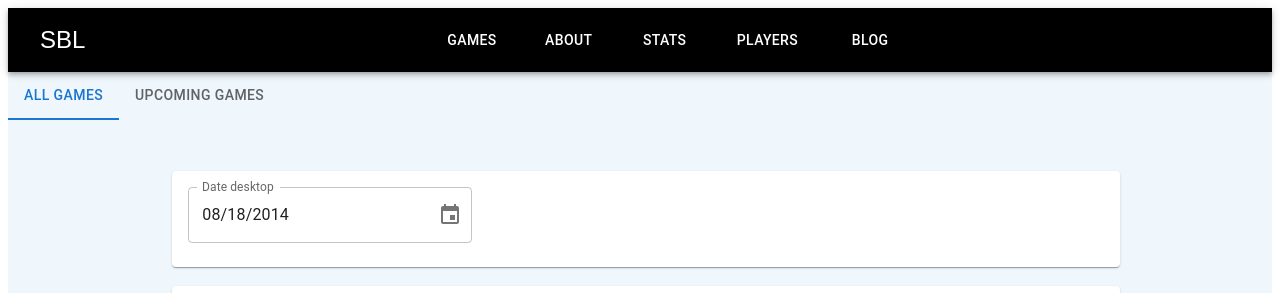
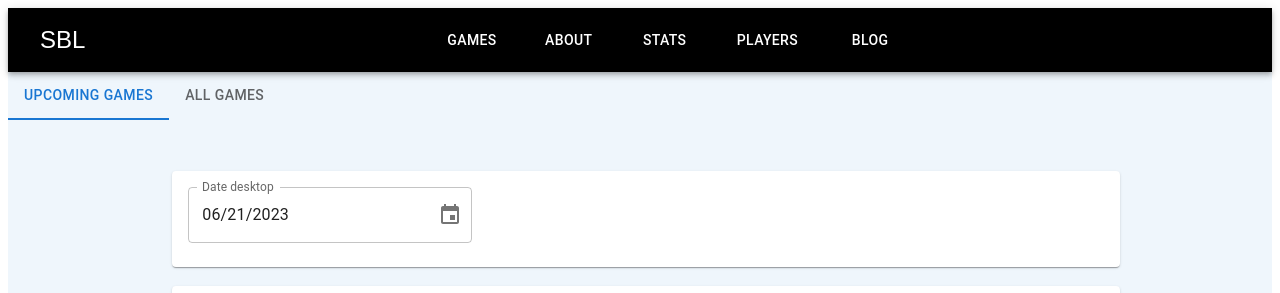
Before and after one commit to walethesolution/SBL, a React (Create React App) app in the folder sbl-frontend/: page /games in a window 1280 px wide. Shown: the top 293 px of the page. Built offline with nearby package versions, Linux system fonts and the light colour scheme.

Commit message:
Switch Tab positions

```diff
--- a/sbl-frontend/src/components/games/index.tsx
+++ b/sbl-frontend/src/components/games/index.tsx
@@ -23,7 +23,7 @@ import { DesktopDatePicker } from "@mui/x-date-pickers/DesktopDatePicker";
 const Games: React.FC = () => {
   const [value, setValue] = React.useState(0);
   const [dateValue, setDateValue] = React.useState(
-    dayjs("2014-08-18T21:11:54")
+    dayjs("2023-06-21T10:00:00")
   );
 
   const handleChange = (event: React.SyntheticEvent, newValue: number) => {
@@ -42,8 +42,8 @@ const Games: React.FC = () => {
           onChange={handleChange}
           style={{ backgroundColor: "background.paper" }}
         >
-          <Tab label="All games" {...a11yProps(0)} />
-          <Tab label="Upcoming games" {...a11yProps(1)} />
+          <Tab label="Upcoming games" {...a11yProps(0)} />
+          <Tab label="All Games" {...a11yProps(1)} />
         </Tabs>
         <Box
           sx={{
```
